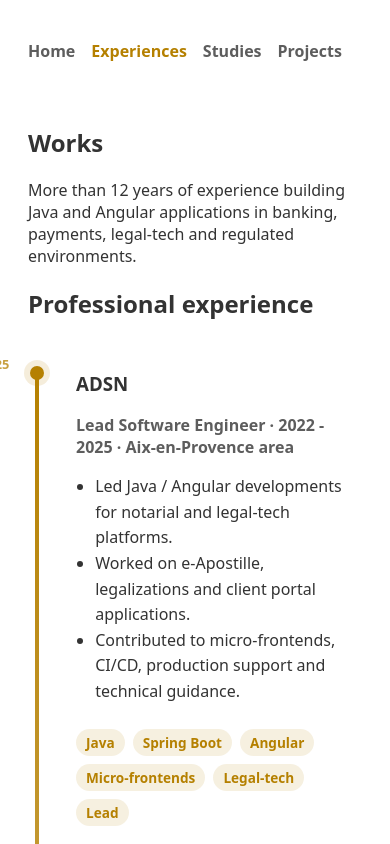
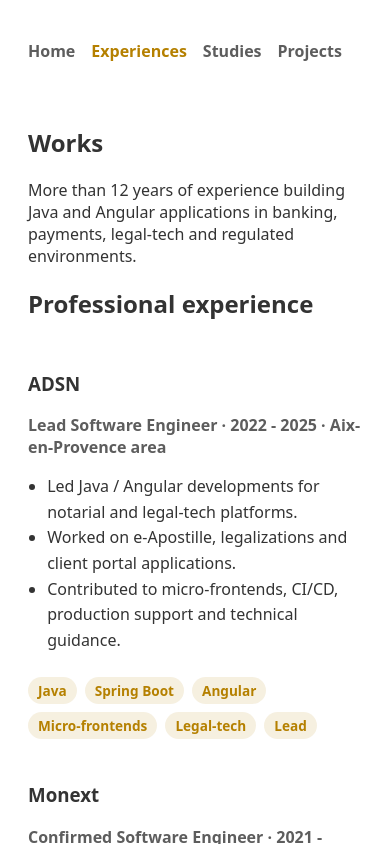
Before and after one commit to chinjto/cyril-defaye-fr, an Angular app: page /works in a window 390 px wide. Shown: the top 844 px of the page. Built offline with nearby package versions, Linux system fonts and the light colour scheme.

Commit message:
fix(works): Simplify mobile view
- remove timeline on mobile width

```diff
--- a/src/app/pages/works/works.scss
+++ b/src/app/pages/works/works.scss
@@ -105,13 +105,23 @@
 }
 
 .timeline-start .timeline-year {
-  position: absolute;
-  left: -4.2rem;
-  top: 0;
+  top: -0.4rem;
+}
 
-  font-size: 0.8rem;
-  font-weight: 600;
-  color: var(--accent);
+@media (max-width: 768px) {
+  .timeline,
+  .timeline-item {
+    padding-left: 0;
+  }
 
-  opacity: 0.85;
+  .timeline:before,
+  .timeline-item::before,
+  .timeline-start::before,
+  .timeline-year {
+    display: none;
+  }
+
+  .timeline-start {
+    height: 0;
+  }
 }
```
